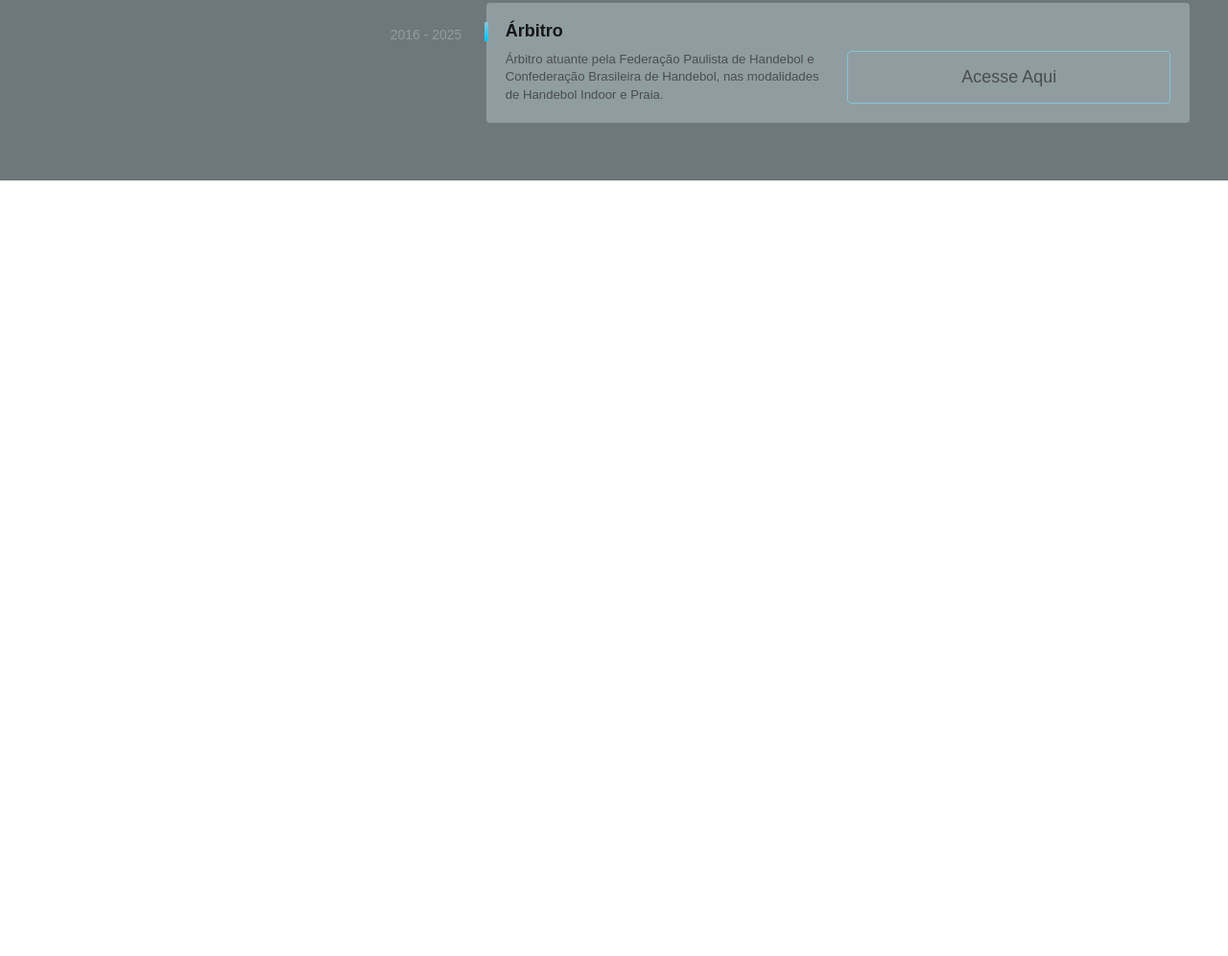
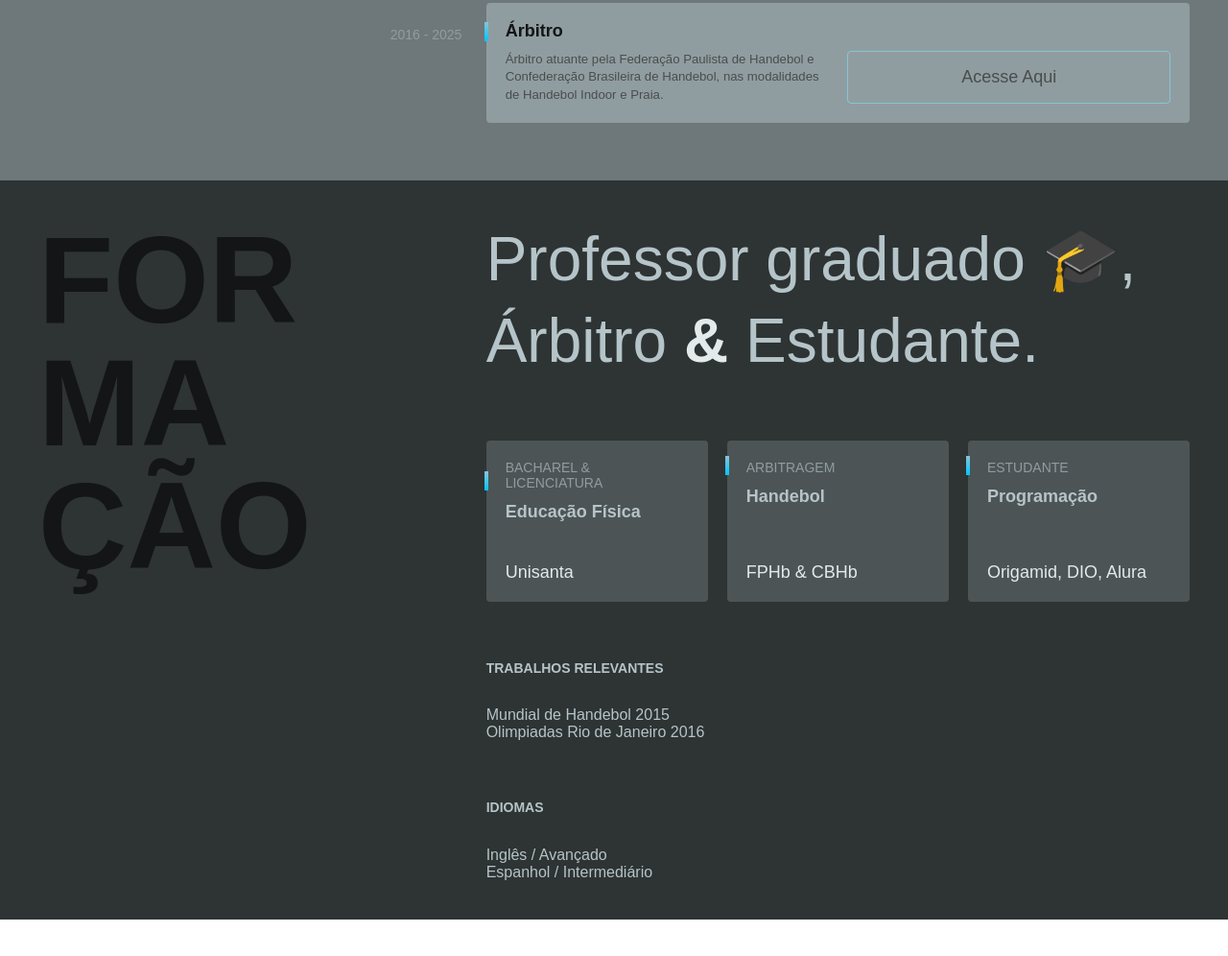
Before and after one commit to MarcosNerys/portifolio, a plain HTML site: page index.html in a window 1280 px wide. Shown: the part 1296-2292 px from the top of the page at 96% size. Drawn offline with Linux system fonts and the light colour scheme.

Commit message:
atualização#5

```diff
--- /dev/null
+++ b/css/formacao.css
@@ -0,0 +1,96 @@
+.formacao-container {
+    max-width: 1920px;
+    padding: 40px 40px;
+    margin: 0 auto;
+    background: #2e3334;
+    color: #b5c4c8;
+    display: grid;
+    grid-template-columns: 1fr 2fr;
+    gap: 100px;
+}
+
+.formacao .subtitulo {
+    color: #131516;
+}
+
+.formacao-txt {
+    font-size: 4rem;
+    line-height: 1.33;
+    max-width: 40ch;
+    margin-bottom: 60px;
+}
+
+.formacao-txt strong {
+    color: #e3eaec;
+}
+
+.faculdade-lista {
+    display: flex;
+    flex-wrap: wrap;
+    gap: 20px;
+    margin-bottom: 60px;
+}
+
+.faculdade {
+    flex: 1;
+    background: #4d5456;
+    padding: 20px;
+    border-radius: 4px;
+    display: flex;
+    flex-direction: column;
+}
+
+.faculdade-tipo {
+    font-size: .875rem;
+    text-transform: uppercase;
+    color: #909DA0;
+    margin-bottom: 10px;
+}
+
+.faculdade-curso {
+    flex: 1;
+    font-size: 1.125rem;
+    line-height: 1.4;
+    margin-bottom: 40px;
+    position: relative;
+}
+
+.faculdade-curso::before {
+    content: '';
+    display: block;
+    width: 4px;
+    height: 20px;
+    background: linear-gradient(#86C5D7, #00C6FF);
+    position: absolute;
+    top: -30px;
+    left: -22px;
+}
+
+.faculdade-inst {
+    font-size: 1.125rem;
+    color: #e3eaec;
+}
+
+.trabalhos-relevantes {
+    margin-bottom: 60px;
+}
+
+.formacao-ext h3 {
+    font-size: .875rem;
+    line-height: 1.4;
+    color: #b5c4c8;
+    text-transform: uppercase;
+    margin-bottom: 30px;
+    position: relative;
+}
+
+.formacao-ext h3::before {
+    display: block;
+    content: "";
+    width: 24px;
+    height: 24px;
+    background: url(../img/);
+    position: absolute;
+    /* left: -36px; */
+    /* top: -4px; */
+}
--- a/css/style.css
+++ b/css/style.css
@@ -2,3 +2,4 @@
 @import './header.css';
 @import './introducao.css';
 @import './experiencia.css';
+@import './formacao.css';
--- a/index.html
+++ b/index.html
@@ -30,7 +30,7 @@
         </div>
     </main>
     <!-- /main -->
-    <!-- inicio da section -->
+    <!-- inicio da section Experiencia -->
     <section class="experiencia" id="experiencia" aria-label="Experiência">
         <h2 class="subtitulo">Experiência</h2>
         <div>
@@ -74,5 +74,55 @@
         </div>
     </section>
     <!-- /section -->
+    <!-- Inicio Formação  -->
+     <section class="formacao" id="formacao" aria-label="Formação">
+        <div class="formacao-container">
+            <h2 class="subtitulo">
+                Forma <br> ção
+            </h2>
+            <div>
+                <p class="formacao-txt">
+                    Professor graduado 🎓, Árbitro <strong>&</strong> Estudante.
+                </p>
+
+                <ul class="faculdade-lista">
+                    <li class="faculdade">
+                        <span class="faculdade-tipo">Bacharel & Licenciatura</span>
+                        <h3 class="faculdade-curso">Educação Física</h3>
+                        <span class="faculdade-inst">Unisanta</span>
+                    </li>
+                    <li class="faculdade">
+                        <span class="faculdade-tipo">Arbitragem</span>
+                        <h3 class="faculdade-curso">Handebol</h3>
+                        <span class="faculdade-inst">FPHb & CBHb</span>
+                    </li>
+                    <li class="faculdade">
+                        <span class="faculdade-tipo">Estudante</span>
+                        <h3 class="faculdade-curso">Programação</h3>
+                        <span class="faculdade-inst">Origamid, DIO, Alura</span>
+                    </li>
+                </ul>
+
+                <div class="formacao-ext">
+                    <div class="trabalhos-relevantes">
+                        <h3>Trabalhos Relevantes</h3>
+                        <ul>
+                            <li>Mundial de Handebol <span>2015</span></li>
+                            <li>Olimpiadas Rio de Janeiro <span>2016</span></li>
+                        </ul>
+                    </div>
+
+                    <div class="idiomas">
+                        <h3>Idiomas</h3>
+                        <ul>
+                            <li>Inglês <span>/ Avançado</span></li>
+                            <li>Espanhol <span>/ Intermediário</span></li>
+                        </ul>
+                    </div>
+                </div>
+            </div>
+        </div>
+     </section>
+    <!-- /Fim formação -->
 </body>
 </html>
```
